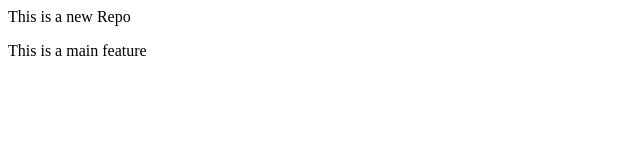
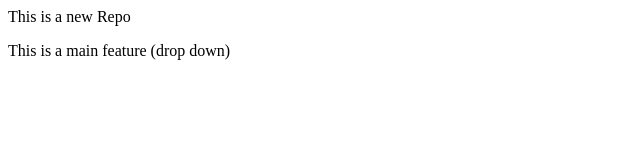
Before and after one commit to ranchpal/localrepo, a plain HTML site: page index.html in a window 1280 px wide. Shown: the full height of the page, 0-640 px from the left. Drawn offline with Linux system fonts and the light colour scheme.

Commit message:
add drop down

```diff
--- a/index.html
+++ b/index.html
@@ -1,2 +1,2 @@
 <p>This is a new Repo</p>
-<p>This is a main feature</p>
+<p>This is a main feature (drop down)</p>
```
